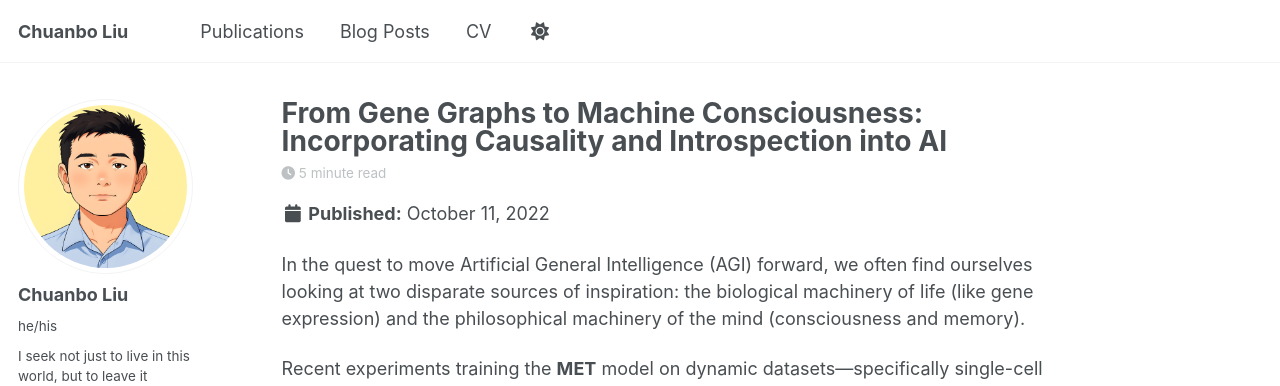
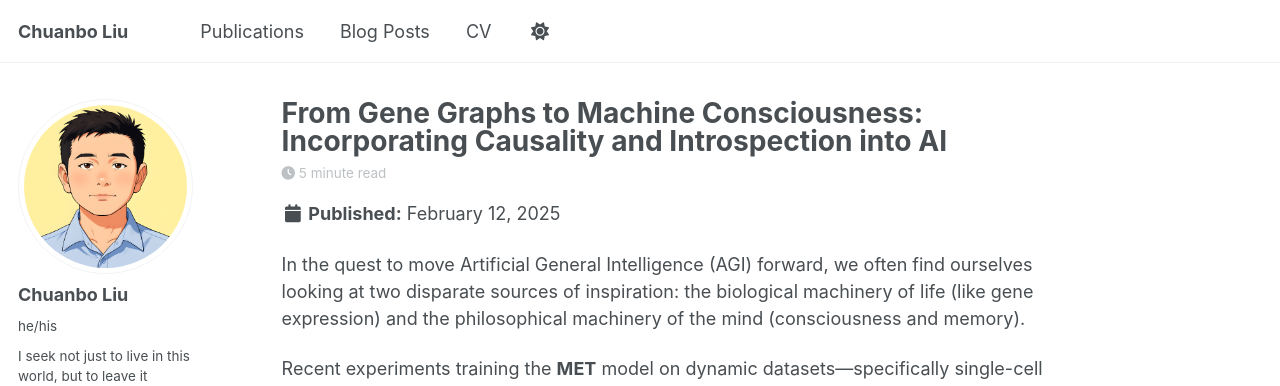
Before and after one commit to cbliu111/cbliu111.github.io, a Jekyll site: the page built from _posts/2025-02-12-introspection.md, in a window 1280 px wide and 900 px high. Shown: the top 386 px of the window. Built offline with Jekyll 4.4.1, drawn with Linux system fonts in a browser that asks for light colours; some web fonts are replaced; a script bundle is joined from its source files by our own code; library files that are not in the unit come from our copies.

Commit message:
Update and rename 2025-11-11-introspection.md to 2025-02-12-introspection.md

```diff
--- a/_posts/2025-11-11-introspection.md
+++ b/_posts/2025-02-12-introspection.md
@@ -1,6 +1,6 @@
 ---
 title: "From Gene Graphs to Machine Consciousness: Incorporating Causality and Introspection into AI"
-date: 2022-10-11
+date: 2025-02-12
 categories:
   - blog
 tags:
```
